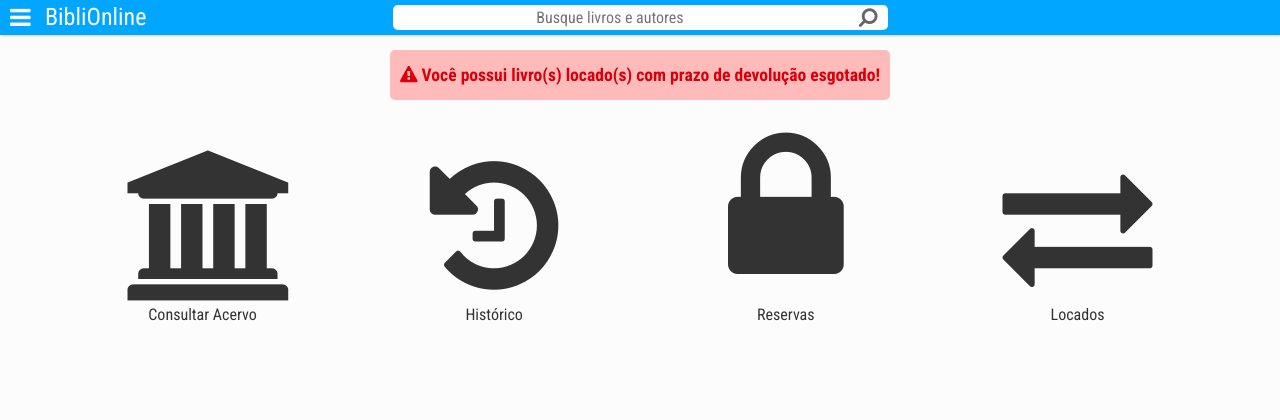
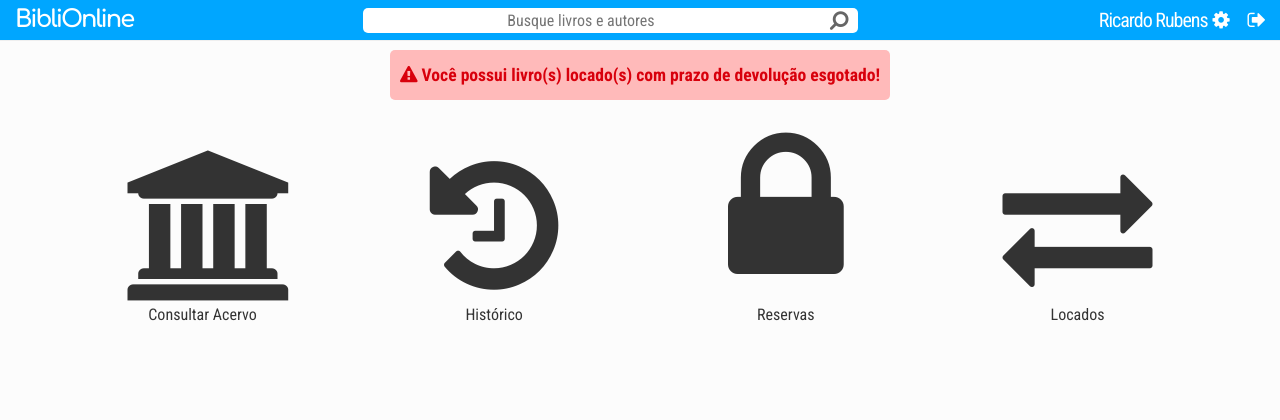
Before and after one commit to JulianaRGiacomo/BibliOnline, a PHP site: page /usuario/index.php in a window 1280 px wide. Shown: the top 420 px of the page. Run offline with PHP 8.4, Linux system fonts and the light colour scheme; some libraries are stand-ins or nearby versions.

Commit message:
Alteração do menu

```diff
--- a/css/header.css
+++ b/css/header.css
@@ -1,18 +1,17 @@
-#tudo{
-    position:absolute;
-    top:0;
-    right:0;
-    height:100%;
-    background-color:rgba(0,0,0,0.099);
-    width:100%;
-    transition:visibility 1s ease-in, opacity 0.5 ease-in;
-    z-index:1
+@keyframes girar{
+    from{transform: rotate(0deg)}
+    to {transform: rotate(361deg)}
+}
+@keyframes zoom{
+    from{transform: scale(0.9)}
+    to{transform: scale(1.3)}
 }
 header{
-    box-shadow:1px 0px 3px rgba(0, 0, 0, 0.3);
+    box-shadow:0 0 1px rgba(0, 0, 0, 0.3);
     background-color:#00A6FF;
     position:absolute;
     width:100%;
+    height: 30px;
     left:0;
     right:0;
     top:0;
@@ -28,16 +27,22 @@ header a:active{
 header span{
     display:inline-block
 }
-#logo{
-    position:absolute;
-    left:45px;
+#home{
+    float: left;
+    margin-left: 15px;
+    margin-top: 3px;
+}
+#home a{
     font-size:1.5em;
+    font-family: "Comfortaa", sans-serif;
+    letter-spacing: -2px;
     line-height:1
 }
 #busca{
     position:relative;
     width:50%;
-    max-width:500px
+    max-width:500px;
+    margin-top: 3px;
 }
 #caixa-busca,
 #caixa-busca:focus,
@@ -73,77 +78,48 @@ header span{
     color:#666
 }
 #menu{
-    position:absolute;
-    left:10px;
-    font-size:1.5em;
-    line-height:1
+    margin-top: 3px;
+    float: right;
+    margin-right: 15px;
 }
-#menu .fa-bars{
-    color:#fff
+#menu a{
+    letter-spacing: -1px;
+    font-size: 20px;
+}
+#menu a:hover #config{
+    animation: girar 1500ms linear infinite;
+}
+#menu i{
+    color: #fff;
+}
+#usuario{
+    margin: 0 10px;
+}
+#config{
+    margin: 0 5px;
 }
 #caixa-menu{
-    width:250px;
-    height:100%;
-    position:absolute;
-    top:0;
-    background-color:#fff;
-    z-index:2
+    margin-top:40px;
 }
-.aberto{
-    box-shadow:0px 2px 5px 1px rgba(0, 0, 0, 0.18), 0px 2px 10px 1px rgba(0, 0, 0, 0.12);
+#sair:hover i{
+    animation: zoom 500ms linear alternate infinite;
 }
-.fechado{
-    box-shadow:none;
-}
-#caixa-menu ul{
-    list-style:none;
-    padding:0;
-    margin-top:30px;
-    width:100%
-}
-#caixa-menu ul li:first-child{
-    margin-bottom:30px;
-}
-#caixa-menu ul li:first-child a{
-    font-size:1.9em;
-    color:#333;
-    font-family:"Roboto Condensed", sans-serif;
-    font-weight:300;
-}
-#caixa-menu ul li.item{
-    margin:0;
-    text-align:left;
-    font-size:1em;
-    line-height:45px;
-    height:45px;
-}
-#caixa-menu ul li.item:hover{
-    background:rgba(0,0,0,0.05);
-}
-#caixa-menu ul li.item a{
-    width:220px;
-    margin:0 30px;
-    color:#666;
-    display:block;
-    font-family:"Roboto Condensed", sans-serif;
-    font-weight:700;
-    text-align:left
-}
-@media all and (max-width:750px) and (min-width:550px) {
-    #busca{
-        left:50px;
-    }
-}
-@media all and (max-width:550px) {
+@media all and (max-width:750px) {
     header{
-        height:60px
+        padding-top: 10px;
+        height:70px
     }
     #busca{
         width:100%;
-        top:35px
+        top:10px;
     }
     #caixa-busca{
         width:80%;
         margin-left:-9%
     }
+    #menu{
+        position: absolute;
+        top: 10px;
+        right: 0;
+    }
 }
--- a/header.html
+++ b/header.html
@@ -1,4 +1,4 @@
-<div id="tudo" style="visibility:hidden;" onclick="menu();"></div>
+<!--<div id="tudo" style="visibility:hidden;" onclick="menu();"></div>
 <div id="caixa-menu"  style="left:-250px;">
     <ul>
         <li><a href="../index.php">Ricardo Rubens</a></li>
@@ -6,16 +6,20 @@
         <li class="item"><a href="#sobre">Sobre</a></li>
         <li class="item"><a href="../index.php">Sair</a></li>
     </ul>
-</div>
+</div>-->
 <header>
-    <span id="menu">
+    <!--<span id="menu">
         <a href="javascript:void(0)" onclick="menu();"><i class="fa fa-bars"></i></a>
-    </span>
-    <span id="logo"><a href="index.php">BibliOnline</a></span>
+    </span>-->
+    <span id="home"><a href="index.php">BibliOnline</a></span>
     <span id="busca">
         <form method="get" action="busca.php">
             <input id="caixa-busca" name="q" type="search" placeholder="Busque livros e autores" required>
             <button type="submit" id="lupa" style="border:none;"><i class="fa fa-search  fa-flip-horizontal"></i></button>
         </form>
     </span>
+    <div id="menu">
+        <span id="usuario"><a href="#usuario" title="Configurações">Ricardo Rubens<i id="config" class="fa fa-cog"></i></a></span>
+        <span id="sair"><a href="#sair" title="Sair"><i class="fa fa-sign-out"></i></a></span>
+    </div>
 </header>
--- a/js/menu.js
+++ /dev/null
@@ -1,16 +0,0 @@
-function menu(){
-    var x = document.getElementById("caixa-menu");
-    var w = document.getElementById("tudo");
-    if(x.style.left == "0px"){
-        x.className = "fechado";
-        x.style.left = "-250px";
-        w.style.visibility = "hidden";
-        w.style.opacity = 0;
-    }
-    else{
-        x.className = "aberto";
-        x.style.left = "0px";
-        w.style.visibility = "visible";
-        w.style.opacity = 1;
-    }
-}
```
